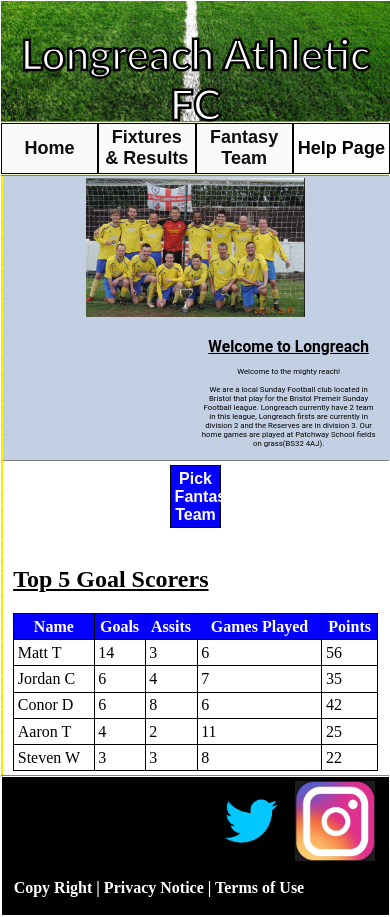
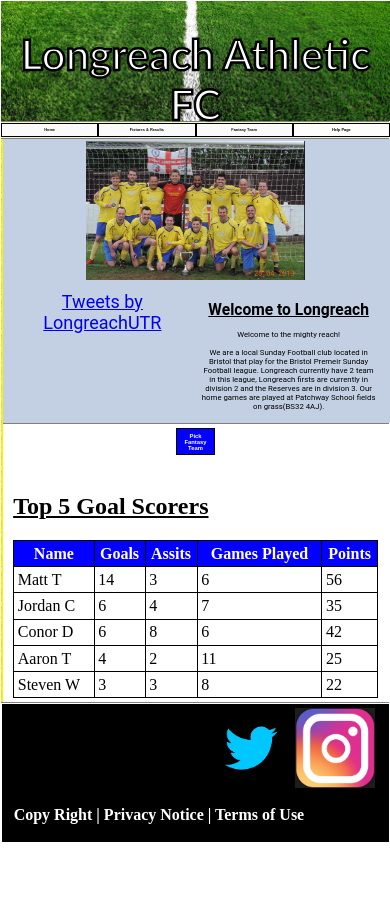
Before and after one commit to carroll4/Longreach_Project, a PHP site: page /home.php in a window 390 px wide. After the commit the page ends 842 px from the top, so only its background shows below. Run offline with PHP 8.4, Linux system fonts and the light colour scheme; data comes from the database, SQL or seed files in the repository; some libraries are stand-ins or nearby versions.

Commit message:
Update stylesheet.css

```diff
--- a/longreach/stylesheet.css
+++ b/longreach/stylesheet.css
@@ -23,9 +23,6 @@
         grid-template-columns: 0% 100% 0%;
     }
 
-    .twitter{
-        display: none;
-    }
     #phonetitle{
         display:block;
         color: white;
@@ -166,7 +163,7 @@ body {
     padding: 1%;
     text-align: center;
     display: inline-block;
-    font-size: 18px;
+    font-size: 1vw;
     cursor: pointer;
     transition-duration: 0.5s;
 }
@@ -215,9 +212,9 @@ body {
 .join {
     background-color: rgb(4, 0, 255);
     color: white;
-    width: 14%;
+    width: 10vw;
     border: 1px solid black;
-    font-size: 100%;
+    font-size: 1.5vw;
 }
 .join:hover {
     box-shadow: 0 12px 16px 0 rgba(0,0,0,0.24),0 17px 50px 0 rgba(0,0,0,0.19);
```
